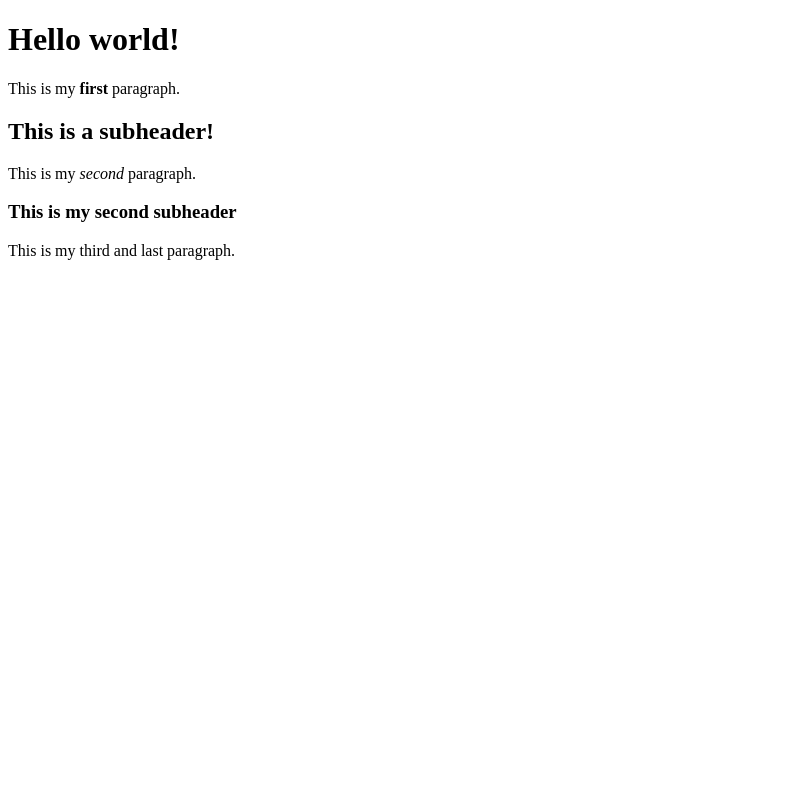
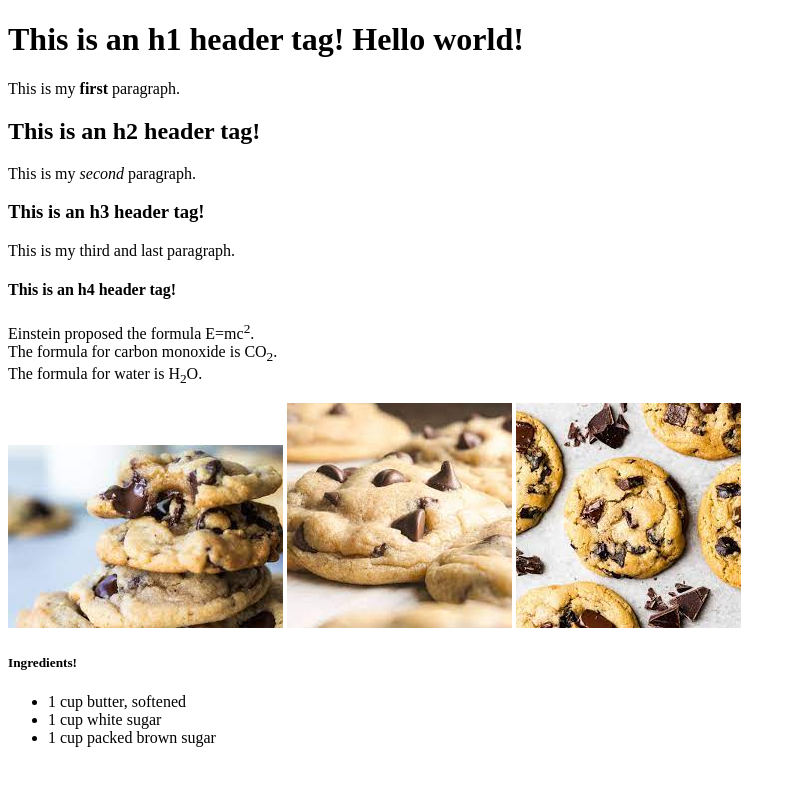
Before and after one commit to jjadav/html-css-0, a plain HTML site: page index.html in a window 1280 px wide. Shown: the whole page, without its empty margins (0-796 px from the left). Drawn offline with Linux system fonts and the light colour scheme.

Commit message:
we added unordered list, list items and images were added

```diff
--- a/index.html
+++ b/index.html
@@ -4,11 +4,25 @@
         <title>My First Webpage</title>
     </head>
     <body>
-        <h1>Hello world!</h1>
+        <h1 id="top">This is an h1 header tag! Hello world!</h1>
             <p>This is my <b>first</b> paragraph.</p>
-        <h2>This is a subheader!</h2>
+        <h2>This is an h2 header tag!</h2>
             <p>This is my <i>second</i> paragraph.</p>
-        <h3>This is my second subheader</h3>
+        <h3>This is an h3 header tag!</h3>
             <p>This is my third and last paragraph.</p>
+        <h4>This is an h4 header tag!</h4>
+            <p>Einstein proposed the formula E=mc<sup>2</sup>.
+                <br/>The formula for carbon monoxide is CO<sub>2</sub>.
+                <br/>The formula for water is H<sub>2</sub>O.
+            </p>
+        <img src = "images/cookies.jpg">
+        <img src = "images/cookies2.jpg">
+        <img src = "images/cookies3.jpg">
+        <h5 id="ingredients">Ingredients!</h5>
+        <ul>
+            <li>1 cup butter, softened</li>
+            <li>1 cup white sugar</li>
+            <li>1 cup packed brown sugar</li>
+        </ul>
     </body>
 </html>
```
Also changed, not shown: images/cookies.jpg (added), images/cookies2.jpg (added), images/cookies3.jpg (added).
